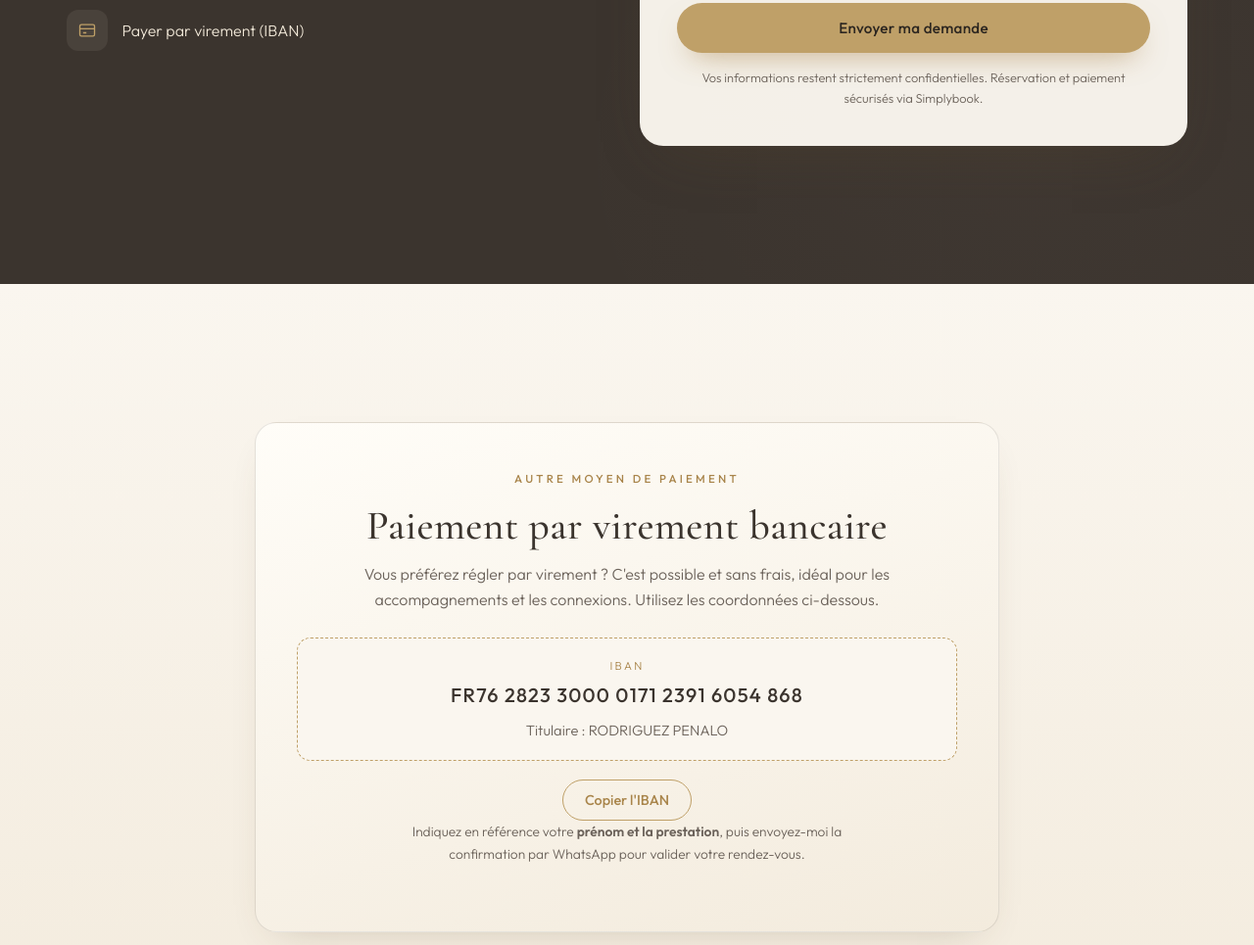
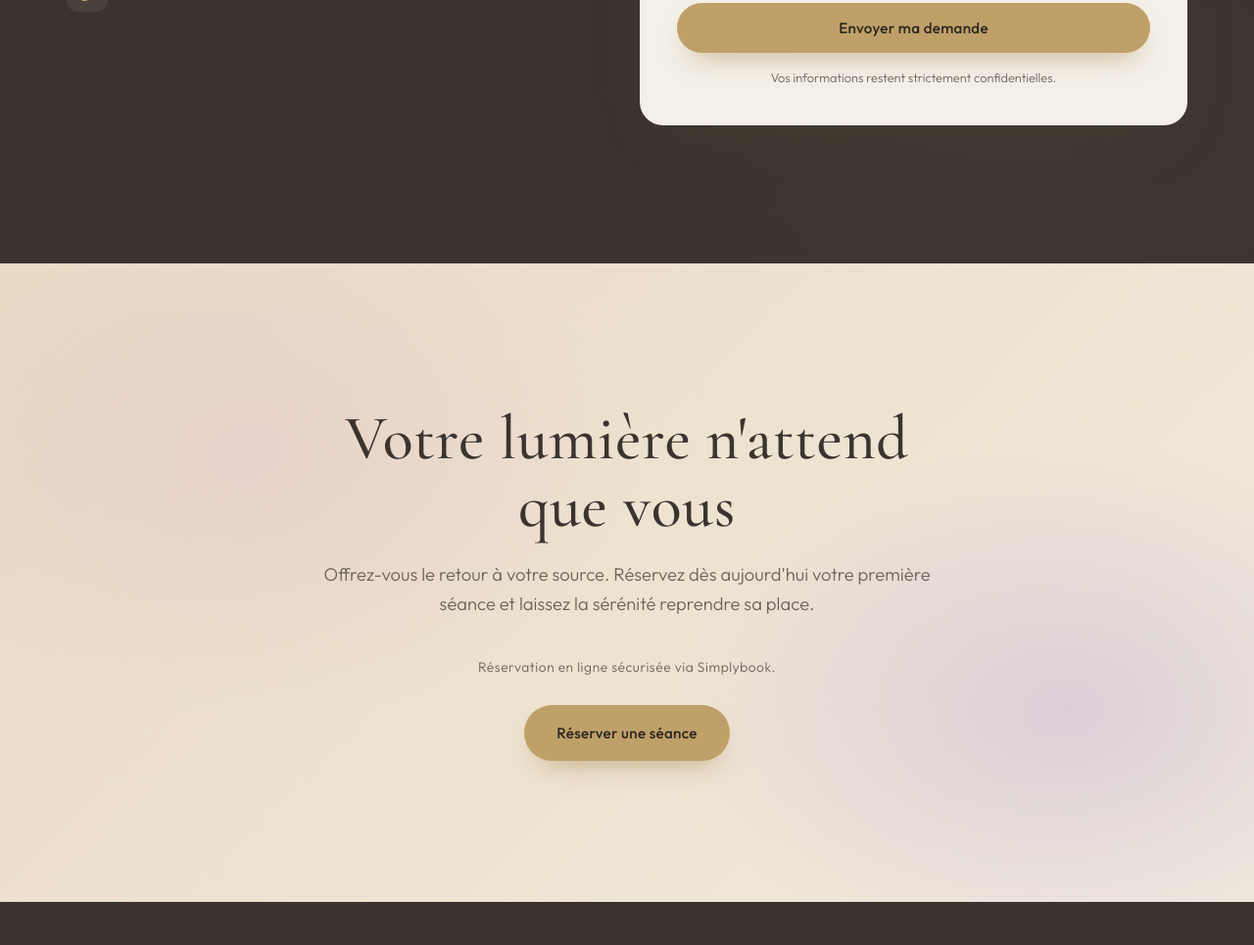
Before and after one commit to ledreckmike-pixel/retour-a-ses-racines, a website: page index.html in a window 1280 px wide. Shown: the part 5575-6540 px from the top of the page at 98% size. Drawn offline with nearby package versions, Linux system fonts and the light colour scheme.

Commit message:
Retrait des moyens de paiement (section virement IBAN + mentions paiement)

```diff
--- a/index.html
+++ b/index.html
@@ -291,17 +291,6 @@
   form .btn{width:100%;justify-content:center;margin-top:.4rem}
   .form-note{font-size:.8rem;color:var(--ink-soft);margin-top:.9rem;text-align:center}
 
-  /* ---------- Virement IBAN ---------- */
-  .iban{background:linear-gradient(165deg,#FFFDF8,var(--cream));border:1px solid var(--line);border-radius:22px;padding:clamp(1.8rem,4vw,2.6rem);max-width:760px;margin:0 auto;text-align:center;box-shadow:var(--shadow-soft)}
-  .iban h2{font-size:clamp(1.8rem,3.6vw,2.6rem);margin-bottom:.8rem}
-  .iban p{color:var(--ink-soft);max-width:54ch;margin:0 auto 1.6rem}
-  .iban-box{background:var(--ivory);border:1px dashed var(--gold);border-radius:14px;padding:1.1rem 1.2rem;display:flex;flex-direction:column;gap:.25rem;align-items:center;margin-bottom:1.2rem}
-  .iban-box .lbl{font-size:.72rem;text-transform:uppercase;letter-spacing:.2em;color:var(--gold-deep)}
-  .iban-box .val{font-family:var(--sans);font-weight:500;font-size:clamp(1rem,2.4vw,1.25rem);letter-spacing:.06em;color:var(--ink);word-break:break-word}
-  .iban-box .who{font-size:.92rem;color:var(--ink-soft);margin-top:.25rem}
-  .iban-copy{cursor:pointer;border:1px solid var(--gold);background:transparent;color:var(--gold-deep);font-family:var(--sans);font-weight:500;font-size:.9rem;padding:.7rem 1.4rem;border-radius:999px;transition:background .25s,color .25s,transform .2s}
-  .iban-copy:hover{background:var(--gold);color:#2C2620;transform:translateY(-2px)}
-  .iban-note{font-size:.86rem;color:var(--ink-soft);margin:1.3rem auto 0;max-width:52ch}
 
   /* ---------- CTA final ---------- */
   .cta-final{position:relative;text-align:center;padding:clamp(5rem,12vw,9rem) 0;overflow:hidden;
@@ -586,7 +575,6 @@
         <a href="mailto:martinarodriguez@retourasesracine.com"><span class="ci"><svg viewBox="0 0 24 24" width="20" height="20" fill="none" stroke="currentColor" stroke-width="1.6"><rect x="3" y="5" width="18" height="14" rx="2"/><path d="m3 7 9 6 9-6"/></svg></span>martinarodriguez@retourasesracine.com</a>
         <a href="https://wa.me/590690456041?text=Bonjour%2C%20je%20souhaite%20r%C3%A9server%20une%20s%C3%A9ance%20%F0%9F%8C%BF"><span class="ci"><svg viewBox="0 0 24 24" width="20" height="20" fill="none" stroke="currentColor" stroke-width="1.6"><path d="M21 11.5a8.5 8.5 0 0 1-12.6 7.5L3 21l2-5.4A8.5 8.5 0 1 1 21 11.5z"/></svg></span>WhatsApp · réponse sous 24h</a>
         <a href="https://www.tiktok.com/@martina971799"><span class="ci"><svg viewBox="0 0 24 24" width="20" height="20" fill="currentColor"><path d="M12.525.02c1.31-.02 2.61-.01 3.91-.02.08 1.53.63 3.09 1.75 4.17 1.12 1.11 2.7 1.62 4.24 1.79v4.03c-1.44-.05-2.89-.35-4.2-.97-.57-.26-1.1-.59-1.62-.93-.01 2.92.01 5.84-.02 8.75-.08 1.4-.54 2.79-1.35 3.94-1.31 1.92-3.58 3.17-5.91 3.21-1.43.08-2.86-.31-4.08-1.03-2.02-1.19-3.44-3.37-3.65-5.71-.02-.5-.03-1-.01-1.49.18-1.9 1.12-3.72 2.58-4.96 1.66-1.44 3.98-2.13 6.15-1.72.02 1.48-.04 2.96-.04 4.44-.99-.32-2.15-.23-3.02.37-.63.41-1.11 1.04-1.36 1.75-.21.51-.15 1.07-.14 1.61.24 1.64 1.82 3.02 3.5 2.87 1.12-.01 2.19-.66 2.77-1.61.19-.33.4-.67.41-1.06.1-1.79.06-3.57.07-5.36.01-4.03-.01-8.05.02-12.07z"/></svg></span>@martina971799</a>
-        <a href="#virement"><span class="ci"><svg viewBox="0 0 24 24" width="20" height="20" fill="none" stroke="currentColor" stroke-width="1.6"><rect x="3" y="5" width="18" height="14" rx="2"/><path d="M3 10h18M7 15h4"/></svg></span>Payer par virement (IBAN)</a>
       </div>
     </div>
     <form action="mailto:martinarodriguez@retourasesracine.com" method="post" enctype="text/plain">
@@ -618,26 +606,8 @@
         <textarea id="msg" name="message" placeholder="Partagez-moi ce qui vous amène, en toute confiance."></textarea>
       </div>
       <button type="submit" class="btn btn-primary">Envoyer ma demande</button>
-      <p class="form-note">Vos informations restent strictement confidentielles. Réservation et paiement sécurisés via Simplybook.</p>
+      <p class="form-note">Vos informations restent strictement confidentielles.</p>
     </form>
-  </div>
-</section>
-
-<!-- ============ VIREMENT IBAN ============ -->
-<section class="pad" id="virement" style="background:linear-gradient(180deg,var(--ivory),var(--cream))">
-  <div class="wrap">
-    <div class="iban reveal">
-      <span class="eyebrow">Autre moyen de paiement</span>
-      <h2>Paiement par virement bancaire</h2>
-      <p>Vous préférez régler par virement ? C'est possible et sans frais, idéal pour les accompagnements et les connexions. Utilisez les coordonnées ci-dessous.</p>
-      <div class="iban-box">
-        <span class="lbl">IBAN</span>
-        <span class="val">FR76 2823 3000 0171 2391 6054 868</span>
-        <span class="who">Titulaire : RODRIGUEZ PENALO</span>
-      </div>
-      <button type="button" class="iban-copy" onclick="copyIban(this)">Copier l'IBAN</button>
-      <p class="iban-note">Indiquez en référence votre <strong>prénom et la prestation</strong>, puis envoyez-moi la confirmation par WhatsApp pour valider votre rendez-vous.</p>
-    </div>
   </div>
 </section>
 
@@ -646,7 +616,7 @@
   <div class="wrap">
     <h2>Votre lumière n'attend que vous</h2>
     <p>Offrez-vous le retour à votre source. Réservez dès aujourd'hui votre première séance et laissez la sérénité reprendre sa place.</p>
-    <p style="margin-top:.2rem;margin-bottom:1.7rem;font-size:.86rem;letter-spacing:.04em;color:var(--ink-soft)">Réservation et paiement 100% sécurisés via Simplybook.</p>
+    <p style="margin-top:.2rem;margin-bottom:1.7rem;font-size:.86rem;letter-spacing:.04em;color:var(--ink-soft)">Réservation en ligne sécurisée via Simplybook.</p>
     <a href="https://retourasesracine.simplybook.it/v2/" target="_blank" rel="noopener" class="btn btn-primary">Réserver une séance</a>
   </div>
 </section>
@@ -688,16 +658,6 @@
     entries.forEach(e => { if(e.isIntersecting){ e.target.classList.add('in'); io.unobserve(e.target); } });
   }, {threshold:0.12, rootMargin:'0px 0px -8% 0px'});
   document.querySelectorAll('.reveal').forEach(el => io.observe(el));
-
-  // Copier l'IBAN
-  function copyIban(btn){
-    const iban = 'FR7628233000017123916054868';
-    const reset = btn.textContent;
-    navigator.clipboard.writeText(iban).then(function(){
-      btn.textContent = 'Copié \u2713';
-      setTimeout(function(){ btn.textContent = reset; }, 2000);
-    }).catch(function(){});
-  }
 </script>
 </body>
 </html>
```
